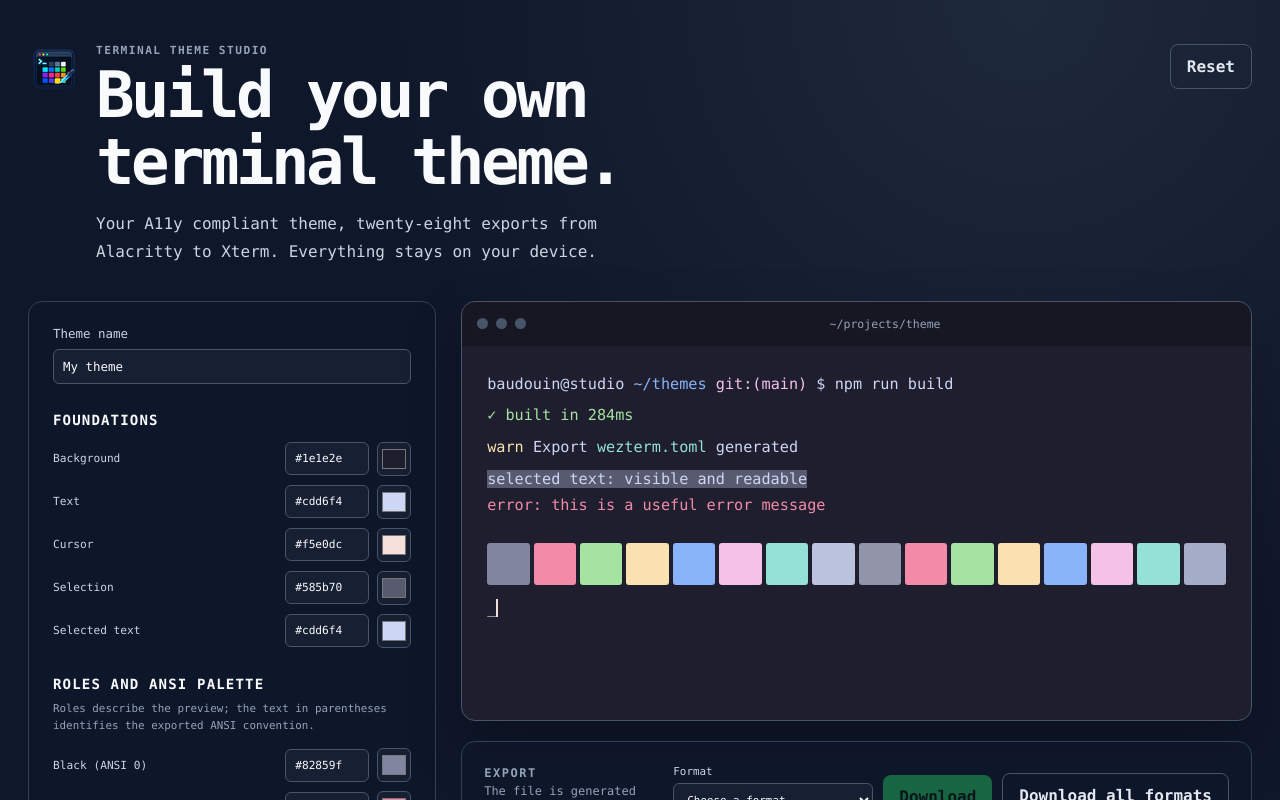
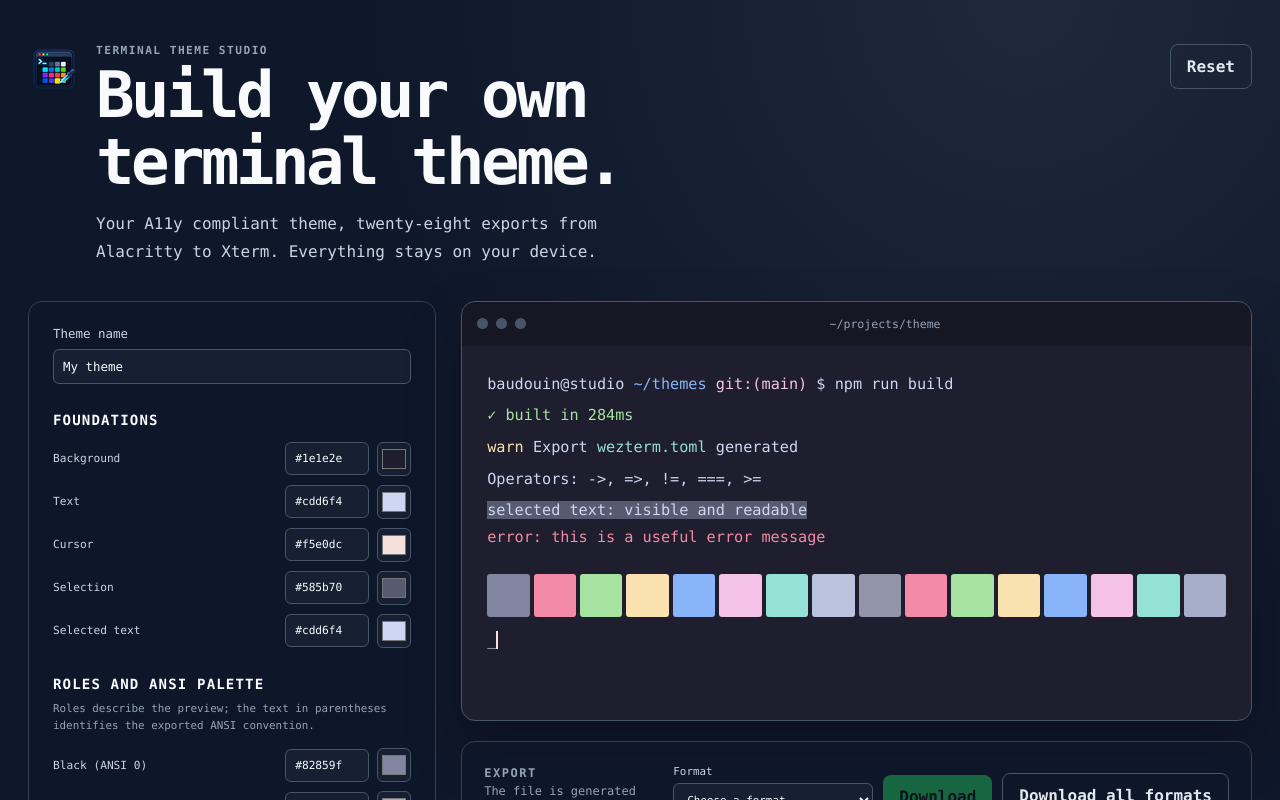
Before and after one commit to scriptor-pro/terminal-theme-studio, a React (Vite) app: page / in a window 1280 px wide. Shown: the top 800 px of the page. Built offline with nearby package versions, Linux system fonts and the light colour scheme.

Commit message:
Add operator ligature preview

```diff
--- a/src/main.tsx
+++ b/src/main.tsx
@@ -69,6 +69,7 @@ function App() {
             <p><span style={{ color: previewForeground }}>baudouin@studio </span><span style={{ color: readablePreviewColor(theme.ansi[4], theme.background) }}>~/themes</span> <span style={{ color: readablePreviewColor(theme.ansi[5], theme.background) }}>git:(main)</span> $ npm run build</p>
             <p style={{ color: readablePreviewColor(theme.ansi[2], theme.background) }}>✓ built in 284ms</p>
             <p><span style={{ color: readablePreviewColor(theme.ansi[3], theme.background) }}>warn</span> Export <span style={{ color: readablePreviewColor(theme.ansi[6], theme.background) }}>wezterm.toml</span> generated</p>
+            <p>Operators: -&gt;, =&gt;, !=, ===, &gt;=</p>
             <p style={{ background: theme.selectionBackground, color: readablePreviewColor(theme.selectionForeground, theme.selectionBackground), display: "inline" }}>selected text: visible and readable</p>
             <p style={{ color: readablePreviewColor(theme.ansi[1], theme.background) }}>error: this is a useful error message</p>
             <div className="swatches" aria-label="ANSI color swatches">{theme.ansi.map((color, i) => <span key={i} title={`${colorNames[i]}: ${color}`} style={{ background: color }} />)}</div>
```
